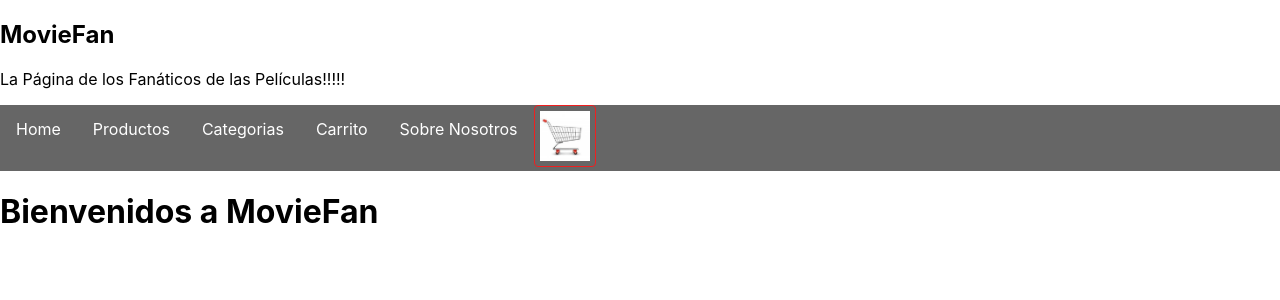
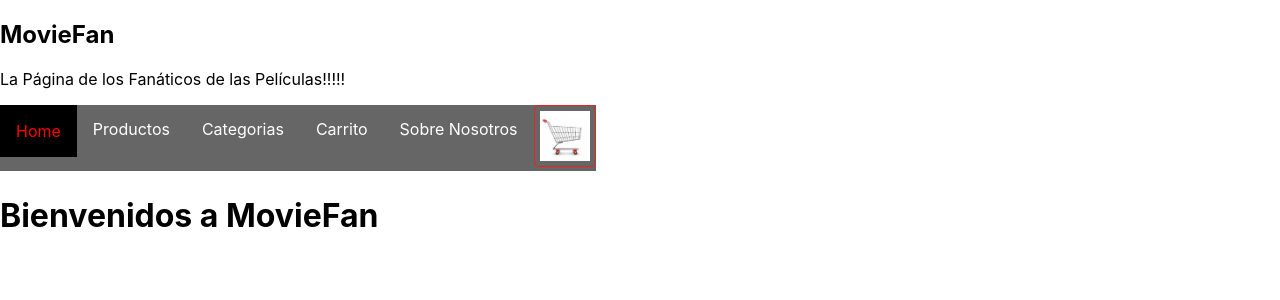
Before and after one commit to dfmiquel/React_Desafios, a React (Create React App) app: page / in a window 1280 px wide. Shown: the top 300 px of the page. Built offline with nearby package versions, Linux system fonts and the light colour scheme.

Commit message:
1RA-ENTREGA-PROYECTO-FINAL-FINAL

```diff
--- a/src/App.jsx
+++ b/src/App.jsx
@@ -1,5 +1,6 @@
 
 
+import "./app.css";
 import { BrowserRouter as Router, Switch, Route } from 'react-router-dom';
 import { Home } from './pages/home.jsx';
 import { Cart } from './pages/cart';
@@ -7,8 +8,7 @@ import { Category } from './pages/category';
 import { Error } from './pages/error';
 import { Products } from './pages/products';
 import { ProductsDetail } from './pages/productDetail';
-import { NavBar } from "./components/navBar/navBar";
-import ItemDetailContainer from "./components/ItemDetailContainer/ItemDetailContainer";
+
 
 
 export const App = () => {
--- a/src/components/Item/item.css
+++ b/src/components/Item/item.css
@@ -1,4 +1,4 @@
-.product {
+/* .product {
     display: flex;
     align-items: center;
     justify-content: center;
@@ -37,4 +37,4 @@
   .category {
     font-size: 16px;
     margin: 0;
-  }
+  } */
--- a/src/components/ItemDetailContainer/itemDetailContainer.css
+++ b/src/components/ItemDetailContainer/itemDetailContainer.css
@@ -1,6 +1,6 @@
-.itemsContainer {
+/* .itemsContainer {
     display: flex;
     gap: 10px;
     flex-direction: column;
     align-items: center;
-  }
+  } */
--- a/src/components/cartWidget/cartWidget.css
+++ b/src/components/cartWidget/cartWidget.css
@@ -1,4 +1,4 @@
-.img {
+/* .img {
   border: 1px solid rgb(238, 32, 32);
   border-radius: 4px;
   padding: 5px;
@@ -9,4 +9,4 @@
 
 .img:hover {
   box-shadow: 0 0 2px 1px rgba(0, 140, 186, 0.5);
-}
+} */
--- a/src/components/itemDetail/itemDetail.css
+++ b/src/components/itemDetail/itemDetail.css
@@ -1,4 +1,4 @@
-.container {
+/* .container {
     display: flex;
     flex-direction: row;
     align-items: center;
@@ -18,11 +18,11 @@
     font-size: 20px;
   }
 
-  /* .image {
+  .image {
     width: 200px;
 
     box-shadow: rgb(38, 57, 77) 0px 20px 30px -10px;
-  } */
+  }
   .span {
     font-weight: bold;
   }
@@ -31,4 +31,4 @@
   }
   .description {
     font-style: italic;
-  }
+  } */
--- a/src/components/navBar/navBar.css
+++ b/src/components/navBar/navBar.css
@@ -2,13 +2,12 @@
 /* Barra de Navegación */
 
 .navbar {
-  display: flex;
+  display: block;
   justify-content: space-between;
   background-color: rgba(137, 43, 226, 0.493);
-
   width: 100%;
 }
-.listaMenu {
+listaMenu {
   display: flex;
 }
 
@@ -17,7 +16,7 @@
 }
 .link {
   padding: 1em;
-  color: blue;
+  color: white;
 }
 
 .activeLink {
@@ -26,7 +25,7 @@
 }
 
 ul {
-    /* display: inline-block; */
+    display: inline-block;
     list-style-type: none;
     margin: 0;
     padding: 0;
@@ -48,23 +47,20 @@ ul {
 
   ul img {
     justify-content:left;
-  }
+  } */
 
   /* Change the link color to #111 (black) on hover */
   li a:hover {
     background-color: #111;
   }
 
-  .img {
+  img {
     border: 1px solid rgb(238, 32, 32);
     border-radius: 4px;
     padding: 5px;
     width: 50px;
   }
 
-  .img:hover {
+  img:hover {
     box-shadow: 0 0 2px 1px rgba(0, 140, 186, 0.5);
   }
-
-
-/* ################################################# */
--- a/src/components/navBar/navBar.jsx
+++ b/src/components/navBar/navBar.jsx
@@ -1,10 +1,10 @@
-import styles from './navBar.css';
+import "./navBar.css";
 import { Link, NavLink } from "react-router-dom";
 import CartWidget from '../cartWidget/cartWidget.jsx'
 
 export const NavBar = () => {
     return (
-        <nav className={styles.navBar}>
+        <nav className="navBar">
             <h1>MovieFan</h1>
             <p>
                 La Página de los Fanáticos de las Películas!!!!!
@@ -14,12 +14,12 @@ export const NavBar = () => {
                 <head>
                 </head>
                 <body>
-                    <ul className={styles.listaMenu}>
+                    <ul className="ul">
                         <li>
                             <NavLink
                                 exact
-                                className={styles.link}
-                                activeClassName={styles.activeLink}
+                                className="link"
+                                activeClassName="activeLink"
                                 to="/"
                             >
                                 Home
--- a/src/pages/home.jsx
+++ b/src/pages/home.jsx
@@ -1,7 +1,4 @@
 import { NavBar } from '../components/navBar/navBar';
-import ItemListContainer from "../components/ItemListContainer/ItemListContainer.jsx";
-import ItemDetailContainer from "../components/ItemDetailContainer/ItemDetailContainer";
-
 
 
 export const Home = () => {
```
Also changed, not shown: src/App.css (+116 -0 lines).
